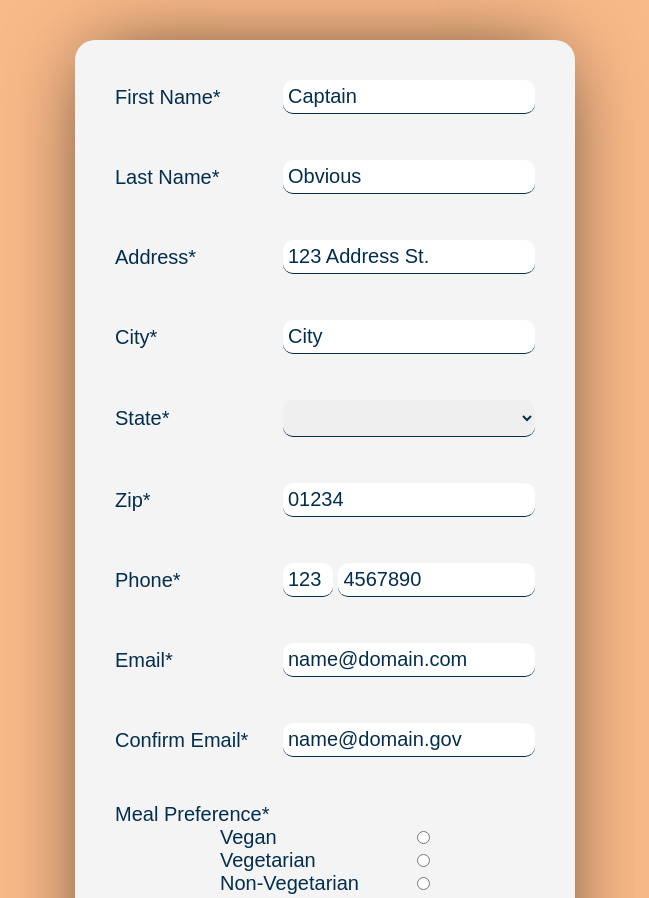
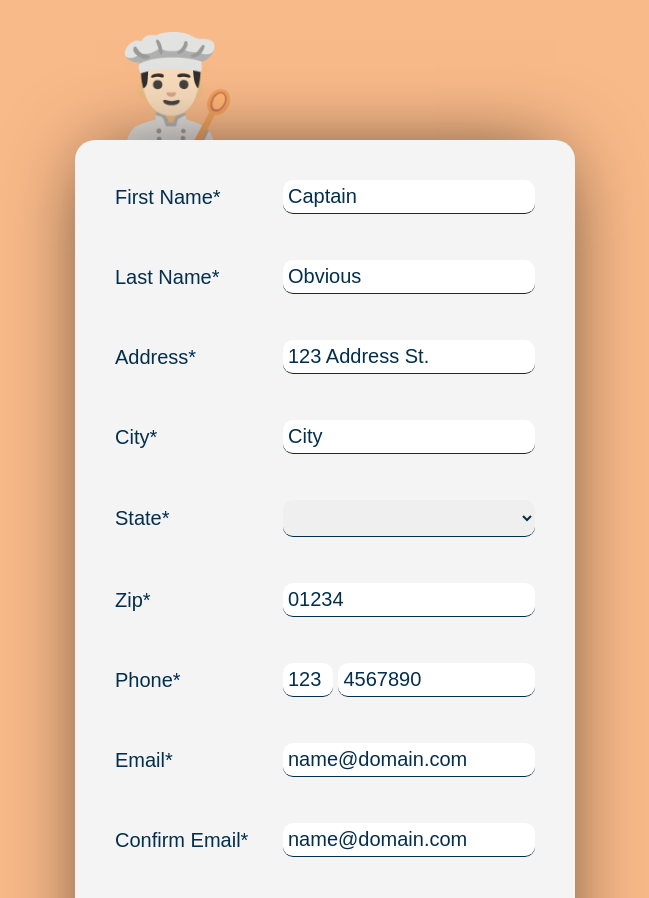
Before and after one commit to WarrenMfg/chef-emoji, a plain HTML site: page index.html in a window 1280 px wide. Shown: the top 898 px of the page, without its empty margins (315-964 px from the left). Drawn offline with Linux system fonts and the light colour scheme.

Commit message:
added emoji to top of form

```diff
--- a/app.js
+++ b/app.js
@@ -9,7 +9,7 @@ const defaultValues = {
   areaCode: '123',
   phoneNumber: '4567890',
   email1: 'name@domain.com',
-  email2: 'name@domain.gov'
+  email2: 'name@domain.com'
 };
 
 const form = document.getElementsByTagName('form')[0];
@@ -40,7 +40,7 @@ populateFormWithDefaultValues();
 function extractInputElements(className) {
   // query the argument
   const labels = document.querySelector(className);
-  // query all inputs within argument; spread to make iterable
+  // query all inputs within argument
   return [...labels.querySelectorAll('input')];
 }
 
@@ -110,7 +110,7 @@ const validateFuncs = {
     const cityInput = address.find(el => el.name === 'city');
 
     // if value is defaultValue or invalid
-    if ( cityInput.value === defaultValues[cityInput.name] || !(/^[A-Za-z \-]+$/.test(cityInput.value)) ) {
+    if ( cityInput.value === defaultValues[cityInput.name] || !(/^[A-Za-z \.\-]+$/.test(cityInput.value)) ) {
       // indicate as false
       inputIsValid = false;
       // provide user feedback
@@ -323,14 +323,14 @@ form.addEventListener('focusin', (e) => {
 
 // event delegation: on focusout
 form.addEventListener('focusout', (e) => {
-  // if nothing was entered in input
+  // if nothing was entered in input and that element has a default value
   if (e.target.value === '' && defaultValues[e.target.name]) {
-    // replace default values
+    // replace default value
     e.target.value = defaultValues[e.target.name];
   }
 });
 
-// phone accessibility (click on 'phone' label/div to focus on area code input)
+// phone accessibility (click on 'Phone*' div/label to focus on area code input)
 phoneDiv.addEventListener('click', (e) => {
   // if click is div or label
   if (e.target.tagName === 'DIV' || e.target.tagName === 'LABEL') {
@@ -361,7 +361,9 @@ submit.addEventListener('click', () => {
   const inputsAreValid = validateForm();
   // only if valid, then submit
   if (inputsAreValid) {
+    // POST to the form's action attribute
     form.submit();
+    // reset form
     resetForm();
   }
 });
@@ -369,8 +371,12 @@ submit.addEventListener('click', () => {
 // listen for reset
 reset.addEventListener('click', resetForm);
 function resetForm() {
+  // reset form
   form.reset();
+  // add back default values
   populateFormWithDefaultValues();
+  // remove user feedback, if any
   document.querySelectorAll('p').forEach(para => provideUserFeedback(para.id));
+  // add back '250 characters remaining'
   handleCommentsTextarea();
 }
--- a/index.html
+++ b/index.html
@@ -8,7 +8,10 @@
 </head>
 <body>
 
+
   <form action="mailto:warrenmfg@icloud.com?subject=Project2" method="POST" enctype="text/plain">
+
+    <div id="emoji">👨🏻‍🍳</div>
 
     <fieldset class="names">
       <label>First Name*<input type="text" name="firstName"></label>
--- a/style.css
+++ b/style.css
@@ -21,12 +21,13 @@ body {
   display: flex;
   justify-content: center;
   align-items: center;
-  margin: 40px 0;
+  margin: 140px 0 40px;
   min-height: 100vh;
   background-color: var(--peach);
 }
 
 form {
+  position: relative;
   min-width: 500px;
   max-width: 500px;
   margin: auto;
@@ -34,6 +35,13 @@ form {
   border-radius: 20px;
   background-color: var(--white);
   box-shadow: 0 0 80px -20px #3B2C20;
+}
+
+#emoji {
+  position: absolute;
+  top: -112px;
+  font-size: 100px;
+  z-index: -1;
 }
 
 fieldset {
```
